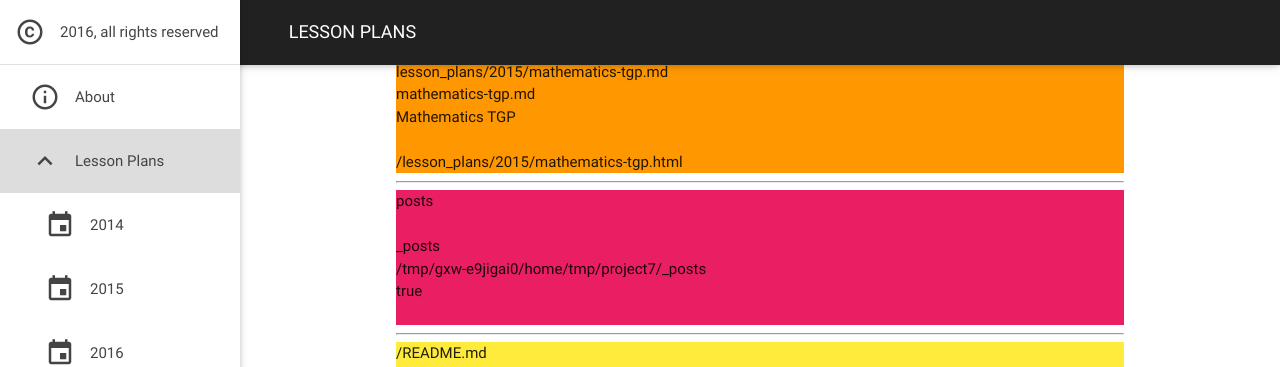
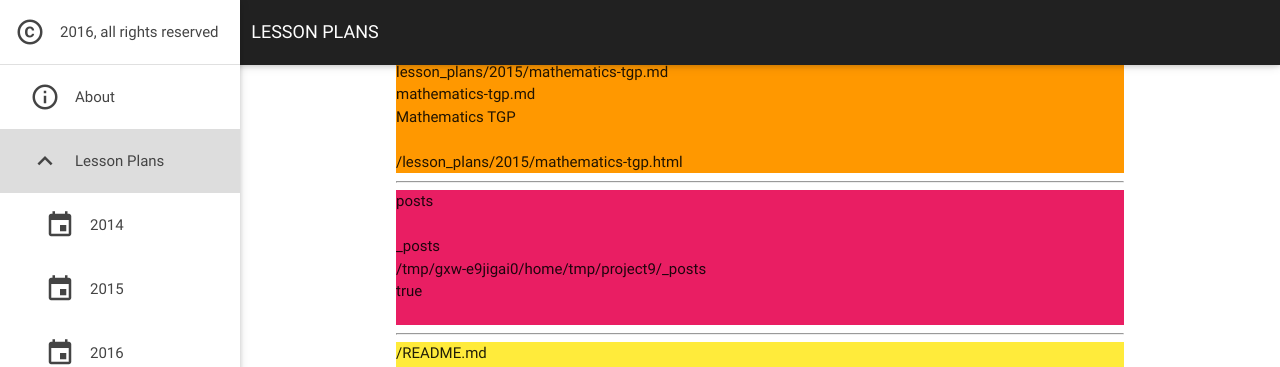
Before and after one commit to champa720/jekyll, a Jekyll site: the page built from lesson_plans/index.html, in a window 1280 px wide and 900 px high, scrolled down 3124 px. Shown: the top 367 px of the window. Built offline with Jekyll 4.4.1, drawn with Linux system fonts in a browser that asks for light colours; nearby versions of some CDN libraries; some of the changed text lies outside the part shown.

Commit message:
working on breadcrumbs

```diff
--- a/_includes/navbar.html
+++ b/_includes/navbar.html
@@ -7,7 +7,7 @@
         <div class="col s12">
 
           {% assign crumbs = page.url | split: '/' %}
-          {% for crumb in crumbs offset: 0 %}
+          {% for crumb in crumbs offset: 1 %}
           {% if forloop.last %}
           <a class="breadcrumb">{{ page.title | upcase }}</a>
 
--- a/index.html
+++ b/index.html
@@ -1,5 +1,5 @@
 ---
-title: Welcome
+title: Welcome to Jason's Classroom
 breadcrumb: Welcome
 icon: copyright
 
```
